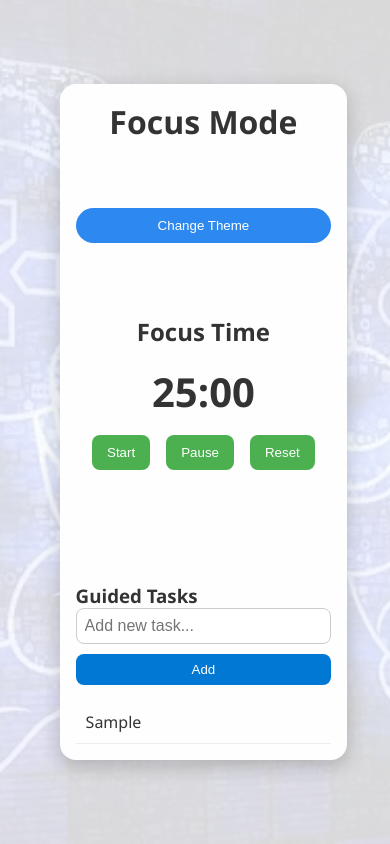
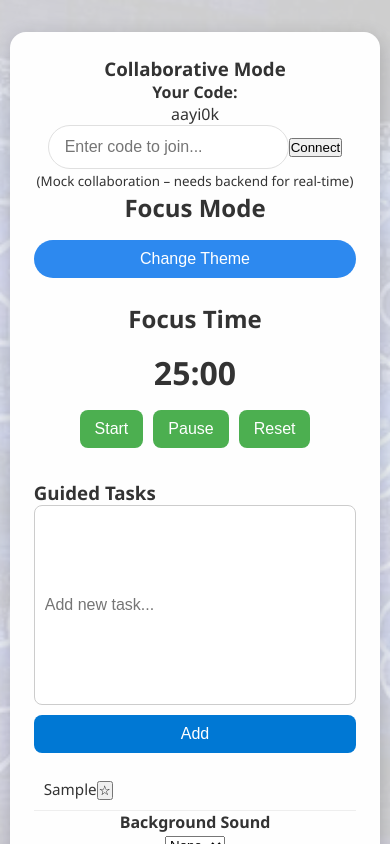
Before and after one commit to Shwetal-more/NeuroFlip, a React (Create React App) app: page /focusmode in a window 390 px wide. Both pictures are taken after typing "Sample" into the empty fields and a click on the button "Add". Shown: the top 844 px of the page. Built offline with nearby package versions, Linux system fonts and the light colour scheme; no server answers.

Commit message:
Updated pomodoro timer

```diff
--- a/src/FocusMode/FocusMode.css
+++ b/src/FocusMode/FocusMode.css
@@ -1,25 +1,35 @@
-/* General styles */
+/* General Styles */
+body {
+  margin: 0;
+  padding: 0;
+  font-family: 'Segoe UI', sans-serif;
+  background-color: #f2f2f2;
+  transition: background-color 0.3s ease;
+}
+
 .focus-wrapper {
   width: 95%;
-  max-width: 900px;         /* Increased from 500px */
-  min-height: 80vh;         /* Increased height */
+  max-width: 900px;
+  min-height: 80vh;
   margin: 4rem auto;
   padding: 2rem;
   background-color: #fefefe;
   border-radius: 16px;
   box-shadow: 0 6px 20px rgba(0, 0, 0, 0.2);
   text-align: center;
-  font-family: 'Segoe UI', sans-serif;
   display: flex;
   flex-direction: column;
   justify-content: space-between;
+  transition: all 0.3s ease-in-out;
 }
 
 h1 {
   margin-bottom: 1rem;
   color: #333;
+  font-size: 2rem;
 }
 
+/* Focus Toggle Button */
 .focus-toggle-btn {
   background-color: #2d89ef;
   color: white;
@@ -28,6 +38,8 @@ h1 {
   border-radius: 20px;
   cursor: pointer;
   margin-bottom: 1.5rem;
+  font-size: 1rem;
+  transition: background-color 0.3s ease;
 }
 
 .focus-toggle-btn:hover {
@@ -45,14 +57,22 @@ h1 {
   margin: 1rem 0;
 }
 
+.timer-controls {
+  display: flex;
+  flex-wrap: wrap;
+  justify-content: center;
+  gap: 10px;
+}
+
 .timer-controls button {
-  margin: 0 0.5rem;
   padding: 10px 15px;
   border: none;
   background-color: #4caf50;
   color: white;
   border-radius: 8px;
   cursor: pointer;
+  font-size: 1rem;
+  transition: background-color 0.3s ease;
 }
 
 .timer-controls button:hover {
@@ -69,22 +89,26 @@ h1 {
   display: flex;
   gap: 10px;
   margin-bottom: 1rem;
+  flex-wrap: wrap;
 }
 
 .task-input input {
-  flex: 1;
-  padding: 8px;
+  flex: 1 1 200px;
+  padding: 10px;
   border: 1px solid #ccc;
   border-radius: 8px;
+  font-size: 1rem;
 }
 
 .task-input button {
-  padding: 8px 12px;
+  padding: 10px 16px;
   border: none;
   background-color: #0078d4;
   color: white;
   border-radius: 8px;
   cursor: pointer;
+  font-size: 1rem;
+  transition: background-color 0.3s ease;
 }
 
 .task-input button:hover {
@@ -100,6 +124,12 @@ h1 {
   padding: 10px;
   border-bottom: 1px solid #eee;
   cursor: pointer;
+  word-break: break-word;
+  transition: background-color 0.2s;
+}
+
+.task-list li:hover {
+  background-color: #f0f0f0;
 }
 
 .task-list li.done {
@@ -107,7 +137,7 @@ h1 {
   color: gray;
 }
 
-/* Focus Mode Dark Style */
+/* Focus Mode - Dark Theme */
 body.focus-mode {
   background-color: #121212;
   color: #f0f0f0;
@@ -118,11 +148,23 @@ body.focus-mode .focus-wrapper {
   color: #f0f0f0;
 }
 
-/* Responsive */
-@media (max-width: 600px) {
+body.focus-mode .focus-toggle-btn {
+  background-color: #444;
+}
+
+body.focus-mode .timer-controls button {
+  background-color: #388e3c;
+}
+
+body.focus-mode .task-input button {
+  background-color: #005a9e;
+}
+
+/* Responsive Design */
+@media (max-width: 768px) {
   .focus-wrapper {
-    margin: 1rem;
-    padding: 1rem;
+    padding: 1.5rem;
+    margin: 2rem auto;
   }
 
   .timer {
@@ -131,9 +173,29 @@ body.focus-mode .focus-wrapper {
 
   .task-input {
     flex-direction: column;
+    gap: 10px;
   }
 
-  .task-input button {
+  .task-input button,
+  .focus-toggle-btn {
     width: 100%;
   }
 }
+
+@media (max-width: 480px) {
+  .timer {
+    font-size: 2rem;
+  }
+
+  h1 {
+    font-size: 1.5rem;
+  }
+
+  .task-input input {
+    width: 100%;
+  }
+
+  .task-list li {
+    font-size: 0.95rem;
+  }
+}
--- a/src/FocusMode/Focusmode.jsx
+++ b/src/FocusMode/Focusmode.jsx
@@ -7,7 +7,17 @@ const FocusMode = () => {
   const [seconds, setSeconds] = useState(0);
   const [isRunning, setIsRunning] = useState(false);
   const [isBreak, setIsBreak] = useState(false);
+  const [focusSessions, setFocusSessions] = useState(() => parseInt(localStorage.getItem('focusSessions')) || 0);
+  const [totalFocusTime, setTotalFocusTime] = useState(() => parseInt(localStorage.getItem('totalFocusTime')) || 0);
+  const [streak, setStreak] = useState(() => parseInt(localStorage.getItem('focusStreak')) || 0);
+  const [sound, setSound] = useState('none');
+  const [sessionCode] = useState(() => Math.random().toString(36).substring(2, 8));
+
+  const [mockConnectedCode, setMockConnectedCode] = useState('');
+  const [connected, setConnected] = useState(false);
+
   const intervalRef = useRef(null);
+  const audioRef = useRef(null);
 
   const [tasks, setTasks] = useState(() => {
     const stored = localStorage.getItem('focusTasks');
@@ -16,7 +26,7 @@ const FocusMode = () => {
 
   const [newTask, setNewTask] = useState('');
 
-  // Load timer state from localStorage
+  // Initial load
   useEffect(() => {
     const storedMinutes = localStorage.getItem('focusMinutes');
     const storedSeconds = localStorage.getItem('focusSeconds');
@@ -29,7 +39,6 @@ const FocusMode = () => {
     if (storedBreak === 'true') setIsBreak(true);
   }, []);
 
-  // Save timer and task state to localStorage
   useEffect(() => {
     localStorage.setItem('focusMode', isFocusMode);
     localStorage.setItem('focusMinutes', minutes);
@@ -37,7 +46,10 @@ const FocusMode = () => {
     localStorage.setItem('focusRunning', isRunning);
     localStorage.setItem('focusIsBreak', isBreak);
     localStorage.setItem('focusTasks', JSON.stringify(tasks));
-  }, [isFocusMode, minutes, seconds, isRunning, isBreak, tasks]);
+    localStorage.setItem('focusSessions', focusSessions);
+    localStorage.setItem('focusStreak', streak);
+    localStorage.setItem('totalFocusTime', totalFocusTime);
+  }, [isFocusMode, minutes, seconds, isRunning, isBreak, tasks, focusSessions, streak, totalFocusTime]);
 
   useEffect(() => {
     if (isFocusMode) {
@@ -56,8 +68,18 @@ const FocusMode = () => {
               clearInterval(intervalRef.current);
               const nextIsBreak = !isBreak;
               setIsBreak(nextIsBreak);
+
+              if (!isBreak) {
+                setFocusSessions(prev => prev + 1);
+                setStreak(prev => prev + 1);
+                setTotalFocusTime(prev => prev + 25);
+              }
+
               setMinutes(nextIsBreak ? 5 : 25);
               setSeconds(0);
+
+              if (sound !== 'none') playSound();
+              alert(nextIsBreak ? 'Break Time Started!' : 'Focus Time Started!');
               return 0;
             } else {
               setMinutes((m) => m - 1);
@@ -73,48 +95,61 @@ const FocusMode = () => {
     return () => clearInterval(intervalRef.current);
   }, [isRunning, minutes, isBreak]);
 
-  const toggleFocusMode = () => {
-    setIsFocusMode((prev) => !prev);
-  };
-
+  const toggleFocusMode = () => setIsFocusMode(prev => !prev);
   const startTimer = () => setIsRunning(true);
-  const pauseTimer = () => {
-    clearInterval(intervalRef.current);
-    setIsRunning(false);
-  };
-  const resetTimer = () => {
-    clearInterval(intervalRef.current);
-    setIsRunning(false);
-    setIsBreak(false);
-    setMinutes(25);
-    setSeconds(0);
-  };
+  const pauseTimer = () => { clearInterval(intervalRef.current); setIsRunning(false); };
+  const resetTimer = () => { clearInterval(intervalRef.current); setIsRunning(false); setIsBreak(false); setMinutes(25); setSeconds(0); };
 
   const handleTaskAdd = () => {
     if (newTask.trim()) {
-      setTasks([...tasks, { id: Date.now(), text: newTask.trim(), done: false }]);
+      setTasks([...tasks, { id: Date.now(), text: newTask.trim(), done: false, priority: false }]);
       setNewTask('');
     }
   };
 
-  const toggleTask = (id) => {
-    setTasks(tasks.map(task =>
-      task.id === id ? { ...task, done: !task.done } : task
-    ));
+  const toggleTask = (id) => setTasks(tasks.map(task => task.id === id ? { ...task, done: !task.done } : task));
+  const togglePriority = (id) => setTasks(tasks.map(task => task.id === id ? { ...task, priority: !task.priority } : task));
+
+  const playSound = () => {
+    if (audioRef.current) {
+      audioRef.current.currentTime = 0;
+      audioRef.current.play();
+    }
+  };
+
+  const handleMockConnect = () => {
+    if (mockConnectedCode.trim() === sessionCode) {
+      setConnected(true);
+    } else {
+      alert('Invalid Session Code');
+    }
   };
 
   return (
     <div className="focus-wrapper">
+      {/* Sidebar */}
+      <div className="sidebar">
+        <h3>Collaborative Mode</h3>
+        <p><strong>Your Code:</strong><br />{sessionCode}</p>
+        <input
+          type="text"
+          placeholder="Enter code to join..."
+          value={mockConnectedCode}
+          onChange={(e) => setMockConnectedCode(e.target.value)}
+        />
+        <button onClick={handleMockConnect}>Connect</button>
+        {connected && <p style={{ color: 'green' }}>Connected!</p>}
+        <small>(Mock collaboration – needs backend for real-time)</small>
+      </div>
+
+      {/* Main Content */}
+      <div className="main-content">
         <h1>Focus Mode</h1>
-      <button className="focus-toggle-btn" onClick={toggleFocusMode}>
-        Change Theme
-      </button>
+        <button className="focus-toggle-btn" onClick={toggleFocusMode}>Change Theme</button>
 
         <div className="timer-section">
           <h2>{isBreak ? 'Break Time' : 'Focus Time'}</h2>
-        <div className="timer">
-          {String(minutes).padStart(2, '0')}:{String(seconds).padStart(2, '0')}
-        </div>
+          <div className="timer">{String(minutes).padStart(2, '0')}:{String(seconds).padStart(2, '0')}</div>
           <div className="timer-controls">
             <button onClick={startTimer}>Start</button>
             <button onClick={pauseTimer}>Pause</button>
@@ -125,25 +160,44 @@ const FocusMode = () => {
         <div className="task-section">
           <h3>Guided Tasks</h3>
           <div className="task-input">
-          <input
-            type="text"
-            value={newTask}
-            onChange={(e) => setNewTask(e.target.value)}
-            placeholder="Add new task..."
-          />
+            <input type="text" value={newTask} onChange={(e) => setNewTask(e.target.value)} placeholder="Add new task..." />
             <button onClick={handleTaskAdd}>Add</button>
           </div>
           <ul className="task-list">
             {tasks.map((task) => (
               <li
                 key={task.id}
-              className={task.done ? "done" : ""}
+                className={`${task.done ? "done" : ""} ${task.priority ? "priority" : ""}`}
                 onClick={() => toggleTask(task.id)}
               >
                 {task.text}
+                <button className="priority-btn" onClick={(e) => { e.stopPropagation(); togglePriority(task.id); }}>
+                  {task.priority ? "★" : "☆"}
+                </button>
               </li>
             ))}
           </ul>
+        </div>
+
+        <div className="sound-section">
+          <h4>Background Sound</h4>
+          <select value={sound} onChange={(e) => setSound(e.target.value)}>
+            <option value="none">None</option>
+            <option value="rain">Rain</option>
+            <option value="forest">Forest</option>
+          </select>
+          <audio ref={audioRef} loop>
+            {sound === 'rain' && <source src="/sounds/rain.mp3" type="audio/mpeg" />}
+            {sound === 'forest' && <source src="/sounds/forest.mp3" type="audio/mpeg" />}
+          </audio>
+        </div>
+
+        <div className="stats-section">
+          <h4>Progress Insights</h4>
+          <p>Focus Sessions: {focusSessions}</p>
+          <p>Daily Focus Time: {totalFocusTime} min</p>
+          <p>Streak: {streak} sessions in a row</p>
+        </div>
       </div>
     </div>
   );
```
Lines whose indentation alone changed are shown as unchanged.
